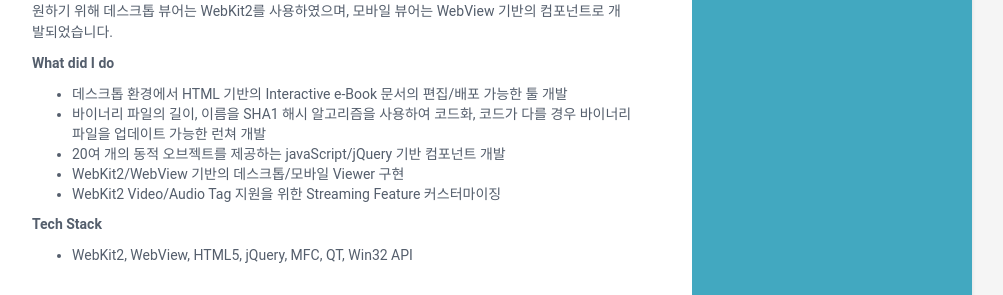
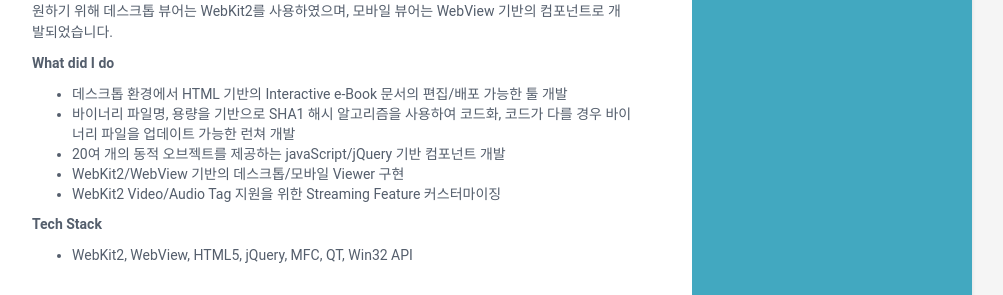
Before and after one commit to grey-scaven/grey-scaven.github.io, a Jekyll site: the page built from index.html, in a window 1280 px wide and 1400 px high, scrolled down 1340 px. Shown: the part 154-449 px from the top of the window, without its empty margins (168-1171 px from the left). Built offline with Jekyll 4.4.1, drawn with Linux system fonts in a browser that asks for light colours; part of the change alters nothing that is shown; some of the changed text lies outside the part shown.

Commit message:
Update data.yml

```diff
--- a/_data/data.yml
+++ b/_data/data.yml
@@ -125,7 +125,7 @@ experiences:
 
         <b>What did I do</b>
           - 데스크톱 환경에서 HTML 기반의 Interactive e-Book 문서의 편집/배포 가능한 툴 개발
-          - 바이너리 파일의 길이, 이름을 SHA1 해시 알고리즘을 사용하여 코드화, 코드가 다를 경우 바이너리 파일을 업데이트 가능한 런쳐 개발
+          - 바이너리 파일명, 용량을 기반으로 SHA1 해시 알고리즘을 사용하여 코드화, 코드가 다를 경우 바이너리 파일을 업데이트 가능한 런쳐 개발
           - 20여 개의 동적 오브젝트를 제공하는 javaScript/jQuery 기반 컴포넌트 개발
           - WebKit2/WebView 기반의 데스크톱/모바일 Viewer 구현
           - WebKit2 Video/Audio Tag 지원을 위한 Streaming Feature 커스터마이징
@@ -229,25 +229,29 @@ publications:
 
 skills:
     title: Skills &amp; Proficiency
-#
-#    toolset:
-#      - name: Python & Django
+
+    toolset:
+      - name: Java
 #        level: 98%
-#
-#      - name: Javascript & jQuery
+
+      - name: C/C++
 #        level: 98%
-#
-#      - name: Angular
+
+      - name: javascript
+
+      - name: Spring
 #        level: 98%
-#
-#      - name: HTML5 & CSS
+
+      - name: JPA/Hibernate
 #        level: 95%
-#
-#      - name: Ruby on Rails
+
+      - name: MySQL
 #        level: 85%
 #
-#      - name: Sketch & Photoshop
+      - name: Redis
 #        level: 60%
+
+      - name: Kafka
 
 footer: >
     Designed with <i class="fas fa-heart"></i> by <a href="http://themes.3rdwavemedia.com" target="_blank" rel="nofollow">Xiaoying Riley</a>
```
